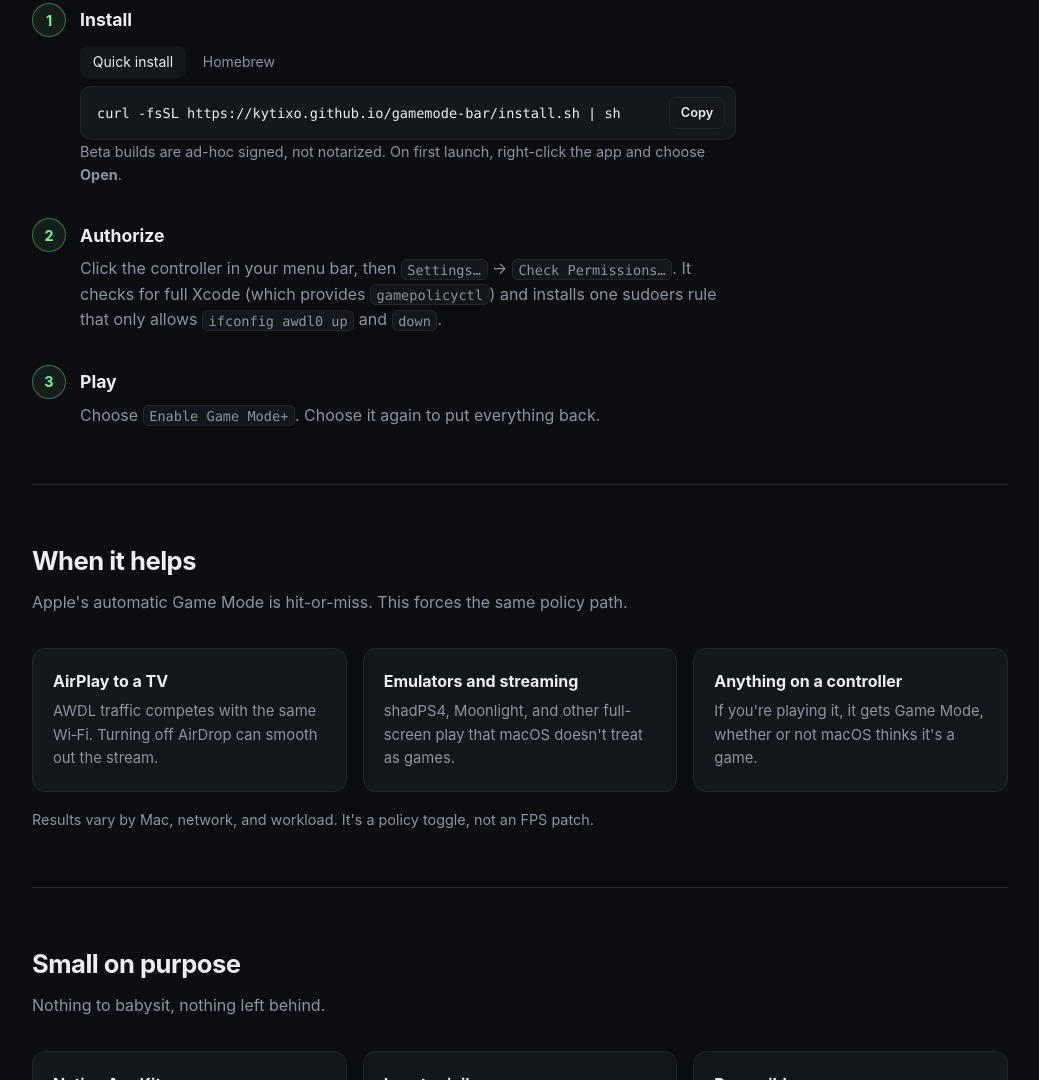
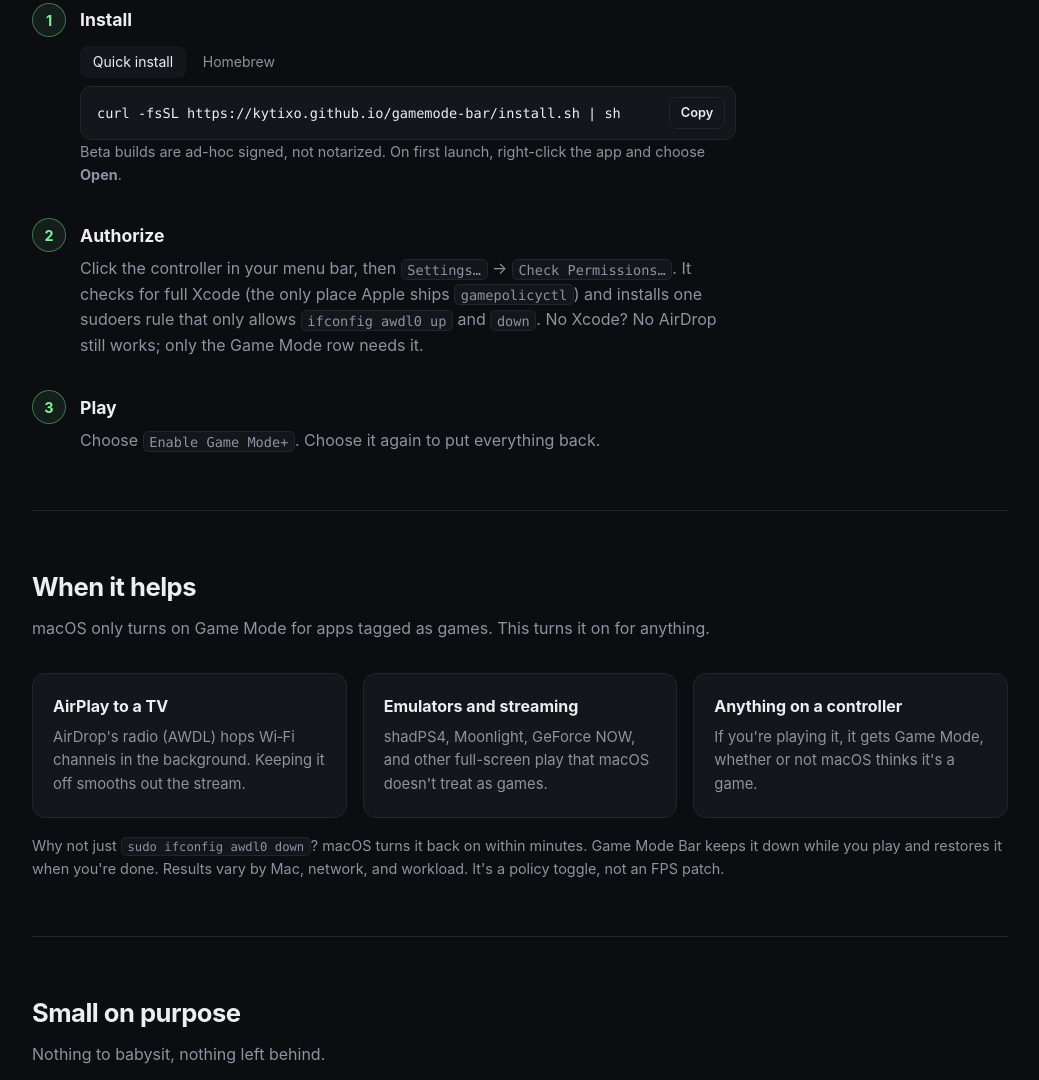
Before and after one commit to KyTiXo/gamemode-bar, a plain HTML site: page site/index.html in a window 1280 px wide. Shown: the part 764-1844 px from the top of the page, without its empty margins (120-1159 px from the left). Drawn offline with Linux system fonts and the light colour scheme; files whose address does not match are found by name.

Commit message:
docs: lead with forced Game Mode, answer Xcode and sudo questions
Explains why not just ifconfig, that No AirDrop works without Xcode, and shows the exact sudoers rule.

```diff
--- a/site/index.html
+++ b/site/index.html
@@ -200,7 +200,7 @@ brew install --cask gamemode-bar">Homebrew</button>
 			</li>
 			<li>
 				<h3>Authorize</h3>
-				<p>Click the controller in your menu bar, then <kbd>Settings…</kbd> → <kbd>Check Permissions…</kbd>. It checks for full Xcode (which provides <code>gamepolicyctl</code>) and installs one sudoers rule that only allows <code>ifconfig awdl0 up</code> and <code>down</code>.</p>
+				<p>Click the controller in your menu bar, then <kbd>Settings…</kbd> → <kbd>Check Permissions…</kbd>. It checks for full Xcode (the only place Apple ships <code>gamepolicyctl</code>) and installs one sudoers rule that only allows <code>ifconfig awdl0 up</code> and <code>down</code>. No Xcode? No AirDrop still works; only the Game Mode row needs it.</p>
 			</li>
 			<li>
 				<h3>Play</h3>
@@ -211,13 +211,13 @@ brew install --cask gamemode-bar">Homebrew</button>
 
 	<section>
 		<h2>When it helps</h2>
-		<p class="sub">Apple's automatic Game Mode is hit-or-miss. This forces the same policy path.</p>
+		<p class="sub">macOS only turns on Game Mode for apps tagged as games. This turns it on for anything.</p>
 		<div class="cards">
-			<div class="card"><h3>AirPlay to a TV</h3><p>AWDL traffic competes with the same Wi‑Fi. Turning off AirDrop can smooth out the stream.</p></div>
-			<div class="card"><h3>Emulators and streaming</h3><p>shadPS4, Moonlight, and other full-screen play that macOS doesn't treat as games.</p></div>
+			<div class="card"><h3>AirPlay to a TV</h3><p>AirDrop's radio (AWDL) hops Wi‑Fi channels in the background. Keeping it off smooths out the stream.</p></div>
+			<div class="card"><h3>Emulators and streaming</h3><p>shadPS4, Moonlight, GeForce NOW, and other full-screen play that macOS doesn't treat as games.</p></div>
 			<div class="card"><h3>Anything on a controller</h3><p>If you're playing it, it gets Game Mode, whether or not macOS thinks it's a game.</p></div>
 		</div>
-		<p class="note">Results vary by Mac, network, and workload. It's a policy toggle, not an FPS patch.</p>
+		<p class="note">Why not just <code>sudo ifconfig awdl0 down</code>? macOS turns it back on within minutes. Game Mode Bar keeps it down while you play and restores it when you're done. Results vary by Mac, network, and workload. It's a policy toggle, not an FPS patch.</p>
 	</section>
 
 	<section>
```
Also changed, not shown: .github/readme.source.md, README.md.
